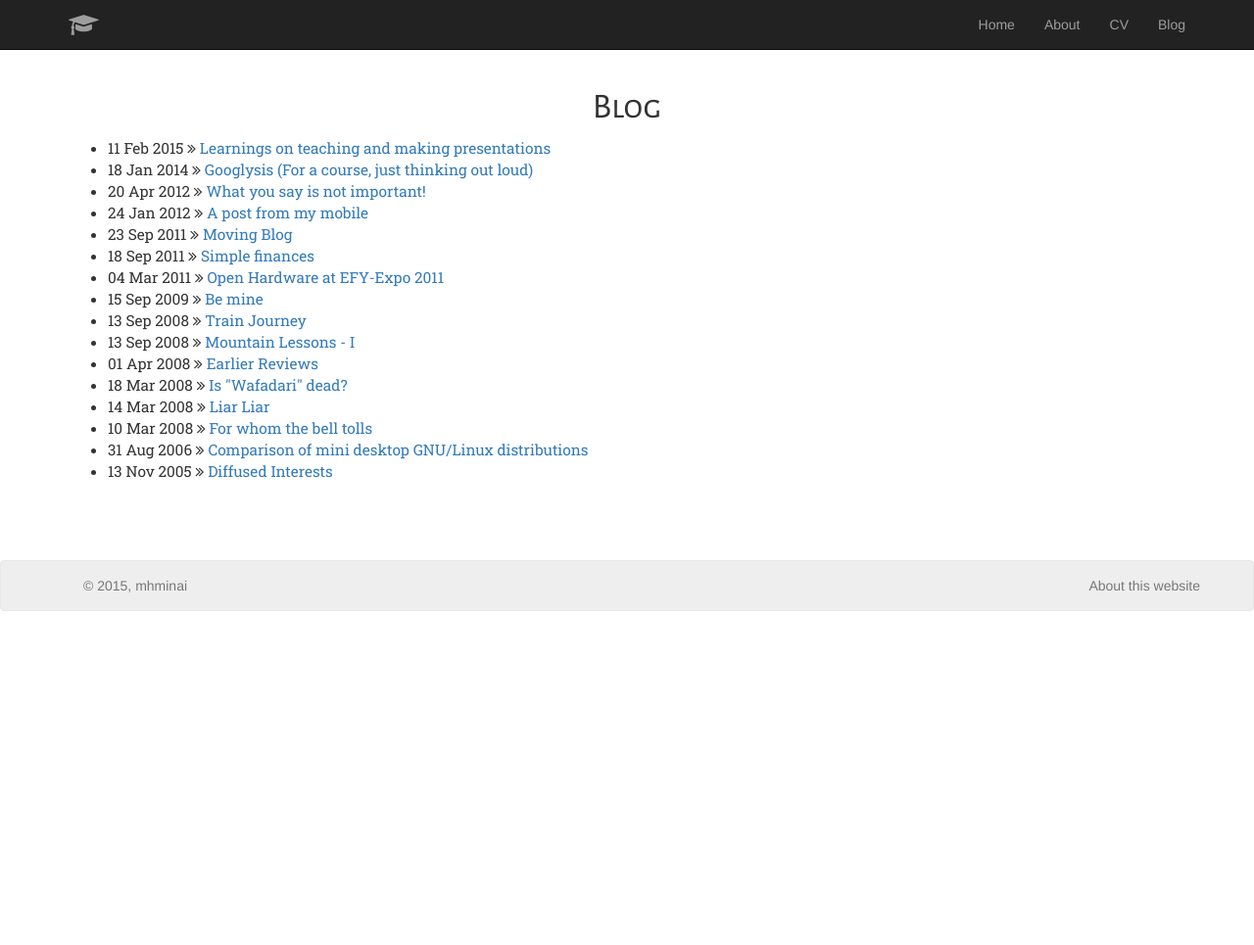
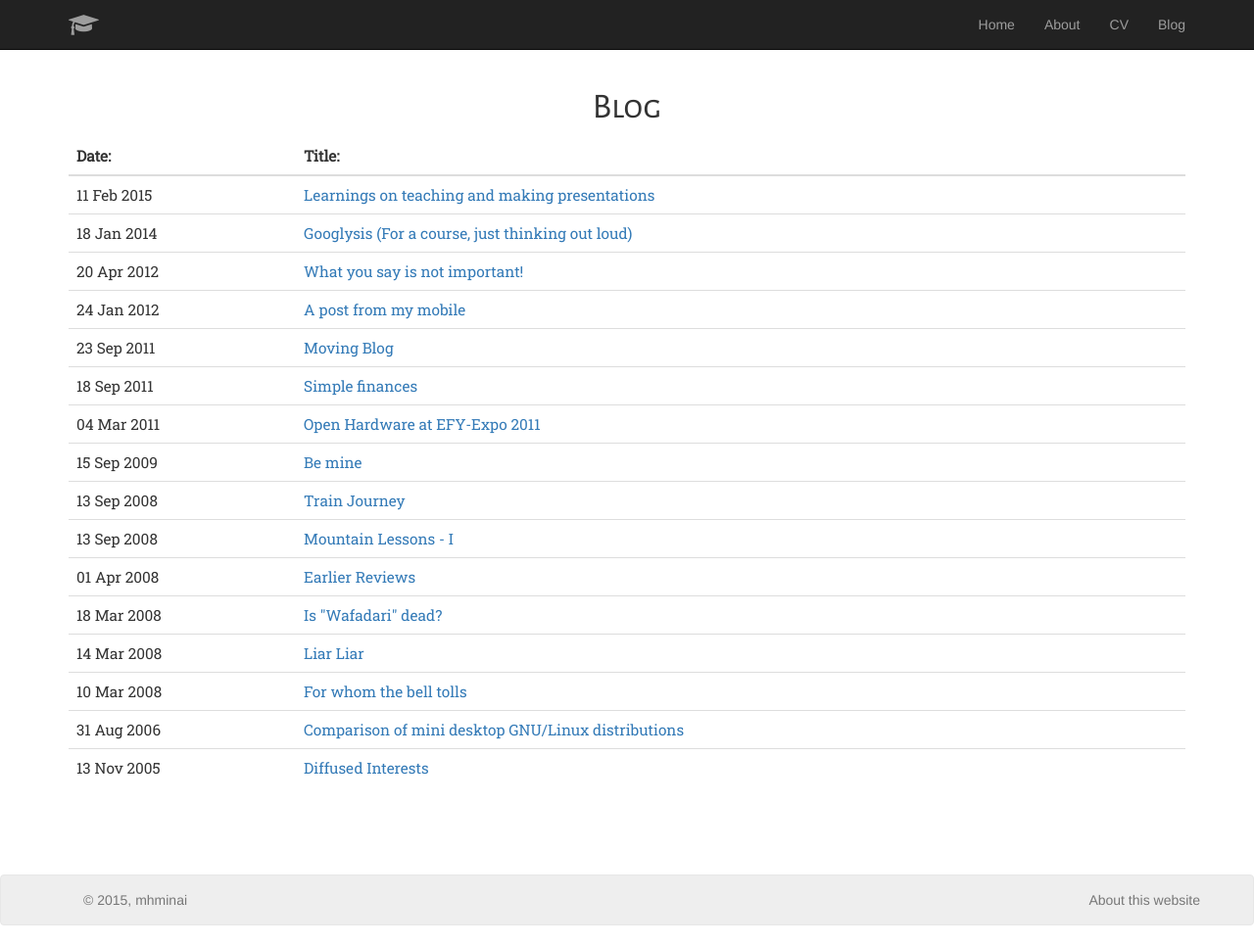
Before and after one commit to mhminai/mhminai.github.io, a Jekyll site: the page built from blog/index.html, in a window 1280 px wide and 965 px high. Shown: the whole window at 98% size. Built offline with Jekyll 4.4.1, drawn with Linux system fonts in a browser that asks for light colours; nearby versions of some CDN libraries.

Commit message:
Table of posts rather than list
In list I had to have monospace text

```diff
--- a/blog/index.html
+++ b/blog/index.html
@@ -3,9 +3,21 @@ layout: default
 title: Blog
 ---
 
-<ul class="posts">
-
-  {% for post in site.posts %}
-    <li><span>{{ post.date | date_to_string }} </span><i class="fa fa-angle-double-right"></i><a href="{{ post.url }}" title="{{ post.title }}"> {{ post.title }}</a></li>
-  {% endfor %}
-</ul>
+<div class="table-responsive">
+    <table class="table">
+        <thead>
+            <tr>
+                <th>Date:</th>
+                <th>Title:</th>
+            </tr>
+        </thead>
+        <tbody>
+            {% for post in site.posts %}
+            <tr>
+                <td>{{ post.date | date_to_string }}</td>
+                <td><a href="{{ post.url }}" title="{{ post.title }}"> {{ post.title }}</a></td>
+            </tr>
+            {% endfor %}
+        </tbody>
+    </table>
+</div>
```
